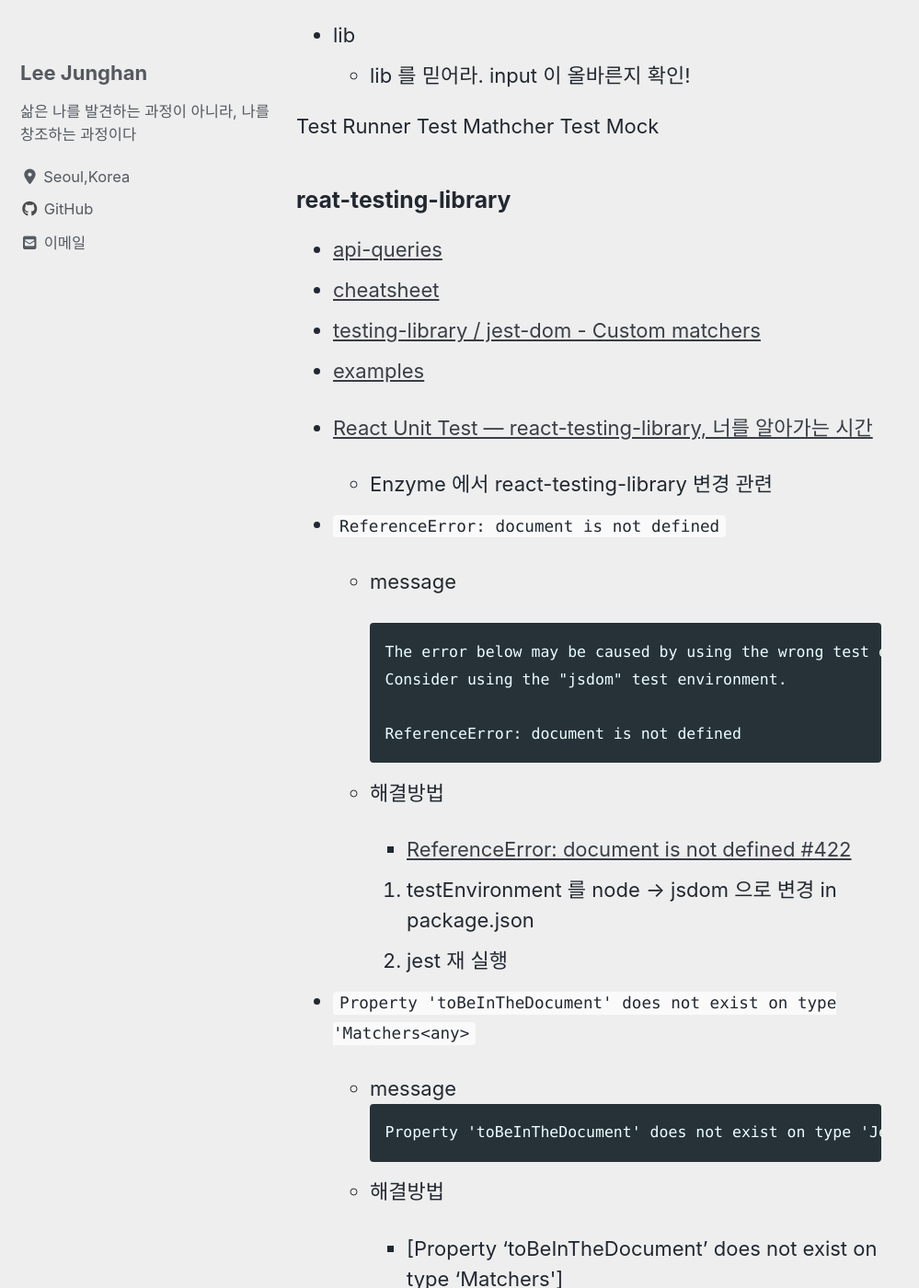
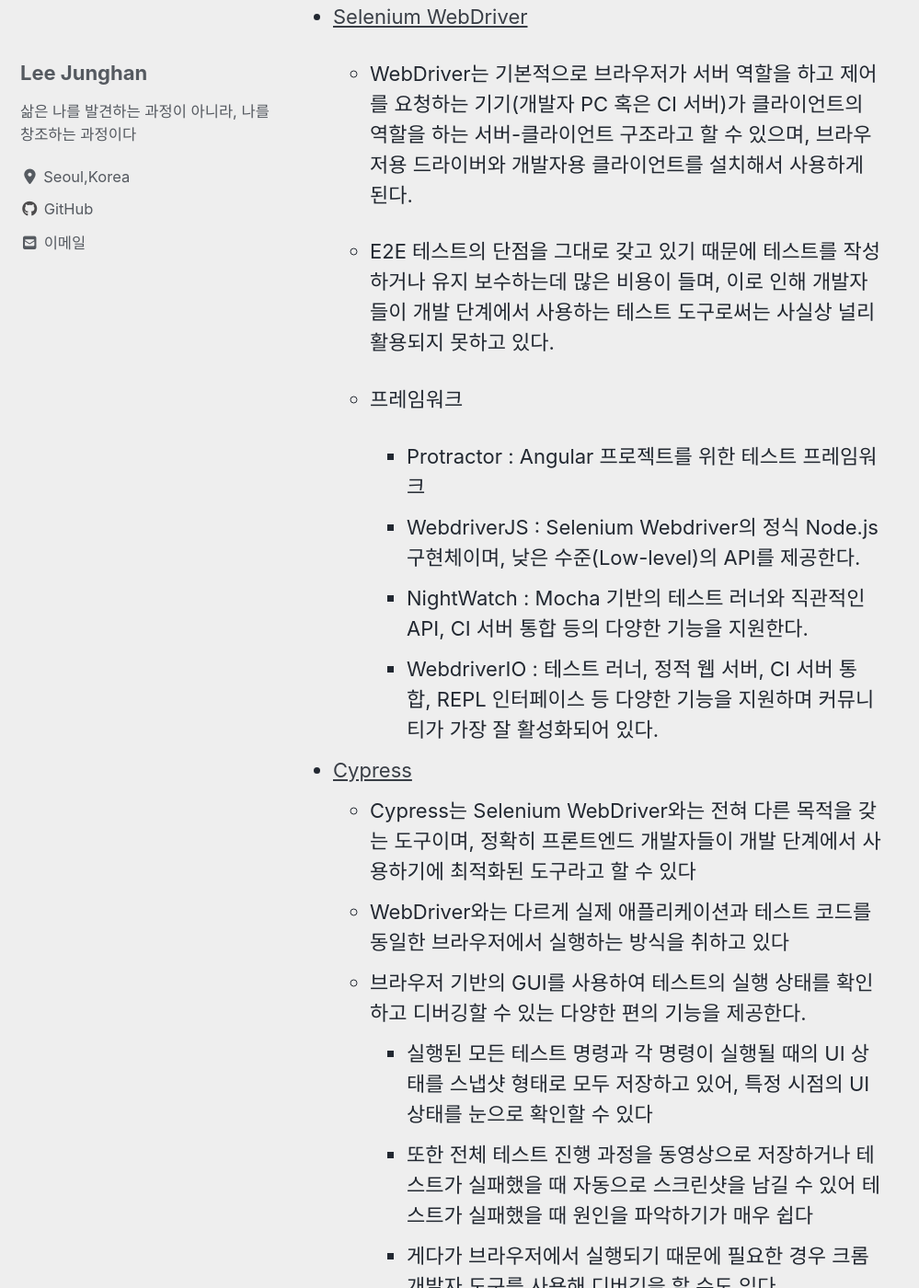
Before and after one commit to toyjhlee/toyjhlee.github.com, a Jekyll site: the page built from _posts/2020-09-03-front-test.md, in a window 1280 px wide and 1400 px high, scrolled down 1421 px. Shown: the whole window at 92% size, without its empty margins (0-999 px from the left). Built offline with Jekyll 4.4.1, drawn with Linux system fonts in a browser that asks for light colours; cached includes are drawn as plain includes; nearby versions of some CDN libraries; some of the changed text lies outside the part shown.

```diff
--- a/_posts/2020-09-03-front-test.md
+++ b/_posts/2020-09-03-front-test.md
@@ -14,7 +14,36 @@
 -   통합 테스트
     -   두 개 이상의 모듈이 연결된 상태를 테스트
 -   E2E 테스트
+
     -   실제 사용자의 관점에서 테스트를 진행하며, 그런 의미에서 기능테스트 혹은 UI 테스트라고 불리기도 한다
+    -   테스트 코드가 실제 코드 내부 구조에 영향을 받지 않기 때문에 큰 범위의 리팩토링에도 깨지지 않으며, 이를 통해 개발자들이 좀 더 자신감 있게 코드를 개선할 수 있도록 도와준다
+    -   테스트 작성하기 어렵다
+    -   테스트 사이의 중복이 발생한다
+    -   예상 밖의 문제들(네트워크 오류, 프로세스 대기로 인한 타임아웃)으로 인해 테스트가 가끔 실패하는 일이 발생
+
+-   [멀티 브라우저 테스트 환경 구축하기](https://ui.toast.com/weekly-pick/ko_20171020)
+-   [Selenium WebDriver](https://ui.toast.com/fe-guide/ko_TEST#selenium-webdriver)
+
+    -   WebDriver는 기본적으로 브라우저가 서버 역할을 하고 제어를 요청하는 기기(개발자 PC 혹은 CI 서버)가 클라이언트의 역할을 하는 서버-클라이언트 구조라고 할 수 있으며, 브라우저용 드라이버와 개발자용 클라이언트를 설치해서 사용하게 된다.
+
+    -   E2E 테스트의 단점을 그대로 갖고 있기 때문에 테스트를 작성하거나 유지 보수하는데 많은 비용이 들며, 이로 인해 개발자들이 개발 단계에서 사용하는 테스트 도구로써는 사실상 널리 활용되지 못하고 있다.
+
+    -   프레임워크
+        -   Protractor : Angular 프로젝트를 위한 테스트 프레임워크
+        -   WebdriverJS : Selenium Webdriver의 정식 Node.js 구현체이며, 낮은 수준(Low-level)의 API를 제공한다.
+        -   NightWatch : Mocha 기반의 테스트 러너와 직관적인 API, CI 서버 통합 등의 다양한 기능을 지원한다.
+        -   WebdriverIO : 테스트 러너, 정적 웹 서버, CI 서버 통합, REPL 인터페이스 등 다양한 기능을 지원하며 커뮤니티가 가장 잘 활성화되어 있다.
+
+-   [Cypress](https://ui.toast.com/fe-guide/ko_TEST#cypress)
+    -   Cypress는 Selenium WebDriver와는 전혀 다른 목적을 갖는 도구이며, 정확히 프론트엔드 개발자들이 개발 단계에서 사용하기에 최적화된 도구라고 할 수 있다
+    -   WebDriver와는 다르게 실제 애플리케이션과 테스트 코드를 동일한 브라우저에서 실행하는 방식을 취하고 있다
+    -   브라우저 기반의 GUI를 사용하여 테스트의 실행 상태를 확인하고 디버깅할 수 있는 다양한 편의 기능을 제공한다.
+        -   실행된 모든 테스트 명령과 각 명령이 실행될 때의 UI 상태를 스냅샷 형태로 모두 저장하고 있어, 특정 시점의 UI 상태를 눈으로 확인할 수 있다
+        -   또한 전체 테스트 진행 과정을 동영상으로 저장하거나 테스트가 실패했을 때 자동으로 스크린샷을 남길 수 있어 테스트가 실패했을 때 원인을 파악하기가 매우 쉽다
+        -   게다가 브라우저에서 실행되기 때문에 필요한 경우 크롬 개발자 도구를 사용해 디버깅을 할 수도 있다.
+    -   브라우저 내부에서 실행되는 방식에는 단점
+        -   브라우저의 새 탭 혹은 새 창을 열 수 없으며
+        -   동일 출처(Same-origin) 정책을 벗어나는 페이지로는 이동을 할 수가 없다
 
 ### 용어 정리
 
```
